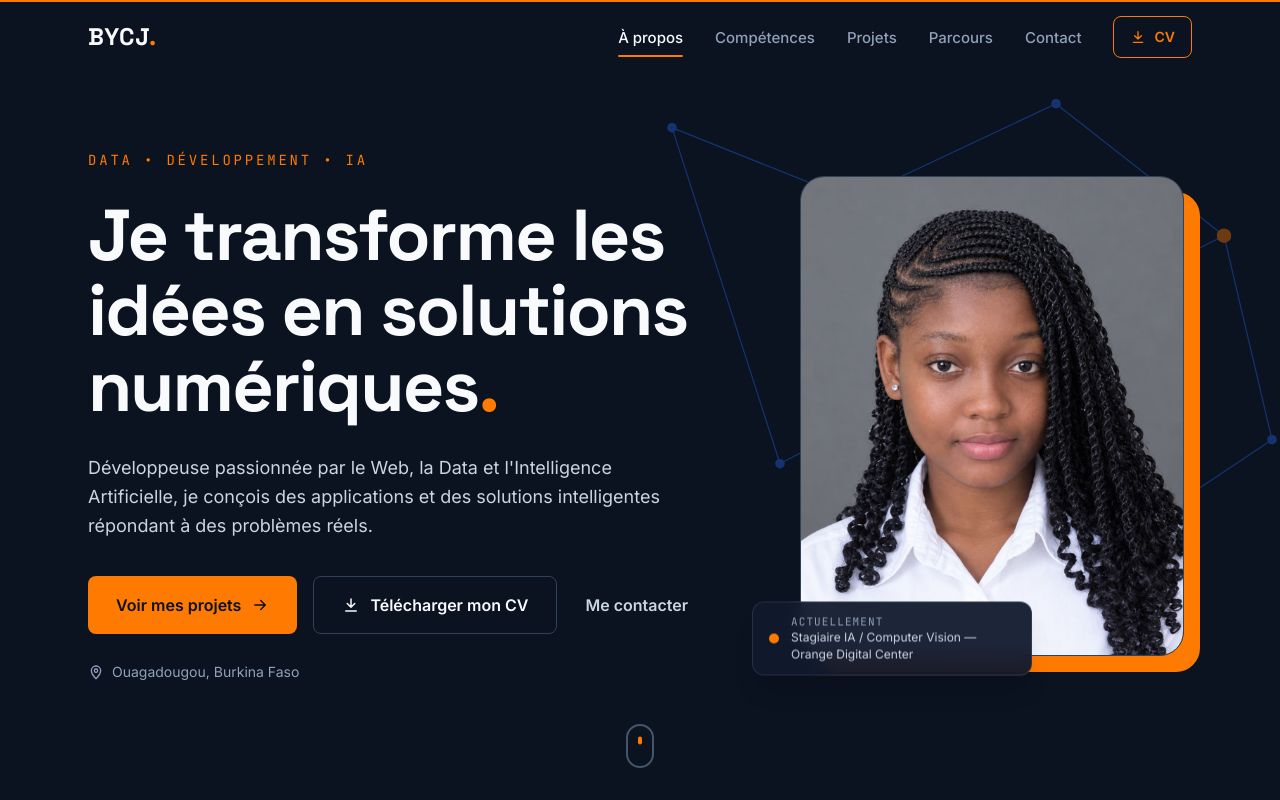
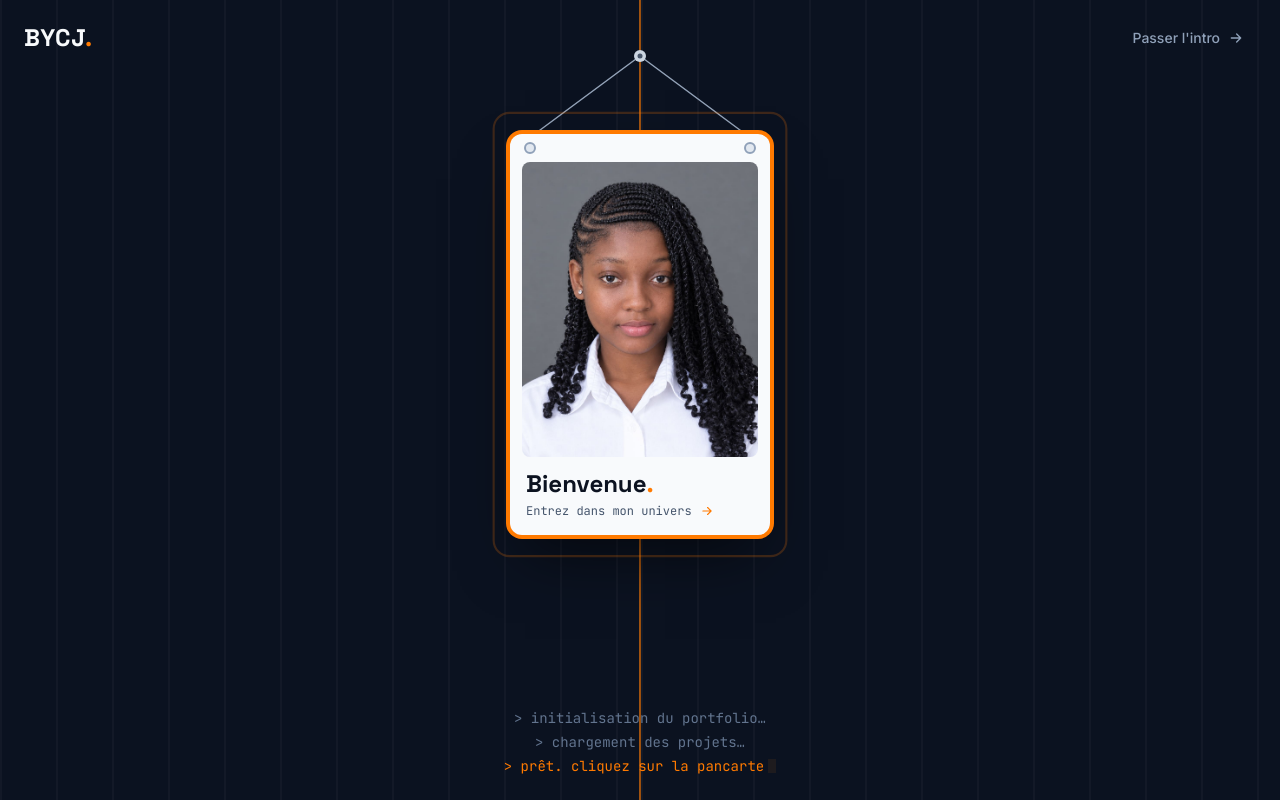
Before and after one commit to jenniferbationo2-tech/MonPortfolio, a React (Vite) app: page / in a window 1280 px wide. Shown: the top 800 px of the page. Built offline with nearby package versions, Linux system fonts and the light colour scheme.

Commit message:
Intro : pancarte suspendue et ouverture du rideau

```diff
--- a/src/App.jsx
+++ b/src/App.jsx
@@ -1,4 +1,6 @@
+import { useCallback, useState } from 'react'
 import { MotionConfig } from 'motion/react'
+import Intro from './components/Intro'
 import Navbar from './components/Navbar'
 import Hero from './components/Hero'
 import About from './components/About'
@@ -8,21 +10,53 @@ import Journey from './components/Journey'
 import Contact from './components/Contact'
 import Footer from './components/Footer'
 
+const INTRO_KEY = 'bycj-intro-vue'
+
+// L'intro ne s'affiche qu'à la première visite, et jamais si la personne
+// a demandé à son système de réduire les animations.
+function shouldShowIntro() {
+  try {
+    if (window.matchMedia('(prefers-reduced-motion: reduce)').matches) return false
+    return localStorage.getItem(INTRO_KEY) !== '1'
+  } catch {
+    return false
+  }
+}
+
 function App() {
+  const [showIntro, setShowIntro] = useState(shouldShowIntro)
+  const [heroReady, setHeroReady] = useState(() => !showIntro)
+
+  const openIntro = useCallback(() => setHeroReady(true), [])
+  const finishIntro = useCallback(() => {
+    setShowIntro(false)
+    try {
+      localStorage.setItem(INTRO_KEY, '1')
+    } catch {
+      // Stockage indisponible (navigation privée) : l'intro reviendra, ce n'est pas grave
+    }
+  }, [])
+
+  const replayIntro = () => {
+    setHeroReady(false)
+    setShowIntro(true)
+  }
+
   return (
     // reducedMotion="user" : si la personne a demandé moins d'animations
     // dans son système, Motion les désactive automatiquement.
     <MotionConfig reducedMotion="user">
+      {showIntro && <Intro onOpen={openIntro} onDone={finishIntro} />}
       <Navbar />
       <main>
-        <Hero />
+        <Hero ready={heroReady} />
         <About />
         <Skills />
         <Projects />
         <Journey />
         <Contact />
       </main>
-      <Footer />
+      <Footer onReplayIntro={replayIntro} />
     </MotionConfig>
   )
 }
--- a/src/components/Footer.jsx
+++ b/src/components/Footer.jsx
@@ -4,7 +4,7 @@ import Icon from './ui/Icon'
 // Calculé une seule fois au chargement, pas à chaque affichage
 const year = new Date().getFullYear()
 
-export default function Footer() {
+export default function Footer({ onReplayIntro }) {
   return (
     <footer className="bg-navy-deep text-slate-400">
       <div className="mx-auto flex max-w-6xl flex-wrap items-center justify-between gap-4 px-4 py-8 sm:px-6">
@@ -14,6 +14,16 @@ export default function Footer() {
         <span className="font-mono text-[13px]">
           © {year} {profile.name}
         </span>
+        <div className="flex items-center gap-3">
+          {onReplayIntro && (
+            <button
+              type="button"
+              onClick={onReplayIntro}
+              className="min-h-11 px-2 font-mono text-[13px] underline-offset-4 transition-colors hover:text-orange hover:underline"
+            >
+              Revoir l'intro
+            </button>
+          )}
           <a
             href="#accueil"
             aria-label="Revenir en haut de la page"
@@ -22,6 +32,7 @@ export default function Footer() {
             <Icon name="arrowUp" size={18} />
           </a>
         </div>
+      </div>
     </footer>
   )
 }
--- a/src/components/Hero.jsx
+++ b/src/components/Hero.jsx
@@ -35,16 +35,19 @@ function Portrait() {
   )
 }
 
-export default function Hero() {
+// ready : false tant que le rideau de l'intro est fermé → les animations attendent
+export default function Hero({ ready = true }) {
   return (
     <section id="accueil" className="relative overflow-hidden bg-navy text-cream">
-      <NetworkBackground className="pointer-events-none absolute -right-24 top-10 w-[720px] max-w-none opacity-40 md:-right-10" />
+      {ready && (
+        <NetworkBackground className="pointer-events-none absolute -right-24 top-10 w-[720px] max-w-none opacity-40 md:-right-10" />
+      )}
 
       <div className="relative mx-auto flex min-h-screen max-w-6xl flex-wrap items-center gap-16 px-4 pb-24 pt-32 sm:px-6">
         <motion.div
           variants={container}
           initial="hidden"
-          animate="show"
+          animate={ready ? 'show' : 'hidden'}
           className="flex min-w-0 flex-[1_1_520px] flex-col gap-7"
         >
           <motion.p variants={item} className="font-mono text-sm tracking-[0.2em] text-orange">
@@ -90,8 +93,8 @@ export default function Hero() {
 
         <motion.div
           initial={{ opacity: 0, scale: 0.92, rotate: -2 }}
-          animate={{ opacity: 1, scale: 1, rotate: 0 }}
-          transition={{ duration: 1, delay: 0.5, ease: [0.22, 1, 0.36, 1] }}
+          animate={ready ? { opacity: 1, scale: 1, rotate: 0 } : { opacity: 0, scale: 0.92, rotate: -2 }}
+          transition={{ duration: 1, delay: ready ? 0.5 : 0, ease: [0.22, 1, 0.36, 1] }}
           className="relative flex flex-[0_1_400px] flex-col items-center"
         >
           <Portrait />
@@ -119,8 +122,8 @@ export default function Hero() {
         aria-label="Descendre vers la section À propos"
         className="absolute bottom-8 left-1/2 hidden h-11 w-7 -translate-x-1/2 justify-center rounded-full border-2 border-slate-600 pt-2 lg:flex"
         initial={{ opacity: 0 }}
-        animate={{ opacity: 1 }}
-        transition={{ delay: 1.6 }}
+        animate={{ opacity: ready ? 1 : 0 }}
+        transition={{ delay: ready ? 1.6 : 0 }}
       >
         <motion.span
           className="h-2 w-1 rounded-full bg-orange"
--- /dev/null
+++ b/src/components/Intro.jsx
@@ -0,0 +1,190 @@
+import { useEffect, useRef, useState } from 'react'
+import { motion, useMotionValue, useSpring } from 'motion/react'
+import { profile } from '../data/portfolio'
+import Icon from './ui/Icon'
+
+const bootLines = ['> initialisation du portfolio…', '> chargement des projets…', '> prêt. cliquez sur la pancarte']
+
+// Plis du rideau : fines bandes verticales
+const pleats = {
+  backgroundImage: 'repeating-linear-gradient(90deg, rgba(255,255,255,0.03) 0 2px, transparent 2px 56px)',
+}
+const curtainEase = [0.76, 0, 0.24, 1]
+
+// Écran d'accueil : une pancarte (la photo) suspendue à un clou sur un rideau.
+// onOpen : appelé au clic (le Hero démarre) ; onDone : quand le rideau est ouvert.
+export default function Intro({ onOpen, onDone }) {
+  const [opening, setOpening] = useState(false)
+  const [step, setStep] = useState(0)
+  const signRef = useRef(null)
+
+  // Inclinaison de la pancarte. Un ressort peu amorti → elle se balance avant de se stabiliser.
+  const tilt = useMotionValue(0)
+  const rotate = useSpring(tilt, { stiffness: 45, damping: 5, mass: 1.2 })
+
+  const enter = () => {
+    if (opening) return
+    setOpening(true)
+    tilt.set(0)
+    onOpen()
+    setTimeout(onDone, 1500)
+  }
+
+  useEffect(() => {
+    // Page bloquée en haut tant que le rideau est fermé
+    // 'instant' : sinon le défilement doux du site s'appliquerait (cas « Revoir l'intro » depuis le bas)
+    window.scrollTo({ top: 0, behavior: 'instant' })
+    document.body.style.overflow = 'hidden'
+
+    // Petite secousse à l'arrivée de la pancarte, puis focus pour le clavier
+    const swing = setTimeout(() => {
+      tilt.set(12)
+      setTimeout(() => tilt.set(0), 140)
+      signRef.current?.focus({ preventScroll: true })
+    }, 900)
+    const boot1 = setTimeout(() => setStep(1), 700)
+    const boot2 = setTimeout(() => setStep(2), 1500)
+
+    return () => {
+      document.body.style.overflow = ''
+      clearTimeout(swing)
+      clearTimeout(boot1)
+      clearTimeout(boot2)
+    }
+  }, [tilt])
+
+  useEffect(() => {
+    const onKey = (e) => e.key === 'Escape' && enter()
+    document.addEventListener('keydown', onKey)
+    return () => document.removeEventListener('keydown', onKey)
+  })
+
+  // La pancarte penche vers le curseur
+  const handleMove = (e) => {
+    if (opening || !signRef.current) return
+    const rect = signRef.current.getBoundingClientRect()
+    const dx = (e.clientX - (rect.left + rect.width / 2)) / (window.innerWidth / 2)
+    tilt.set(Math.max(-1, Math.min(1, dx)) * 10)
+  }
+
+  return (
+    <div
+      className={`fixed inset-0 z-[100] overflow-hidden ${opening ? 'pointer-events-none' : ''}`}
+      onMouseMove={handleMove}
+    >
+      {/* Rideau : deux pans qui s'écartent */}
+      <motion.div
+        className="absolute inset-y-0 left-0 w-1/2 border-r border-orange/60 bg-navy"
+        style={pleats}
+        animate={{ x: opening ? '-100%' : 0 }}
+        transition={{ duration: 1, delay: 0.45, ease: curtainEase }}
+      />
+      <motion.div
+        className="absolute inset-y-0 right-0 w-1/2 border-l border-orange/60 bg-navy"
+        style={pleats}
+        animate={{ x: opening ? '100%' : 0 }}
+        transition={{ duration: 1, delay: 0.45, ease: curtainEase }}
+      />
+
+      {/* Barre du haut : signature + passer l'intro */}
+      <motion.div
+        className="absolute inset-x-0 top-0 flex items-center justify-between px-4 py-4 sm:px-6"
+        animate={{ opacity: opening ? 0 : 1 }}
+        transition={{ duration: 0.3 }}
+      >
+        <span className="font-display text-2xl font-bold tracking-wide text-cream">
+          BYCJ<span className="text-orange">.</span>
+        </span>
+        <button
+          type="button"
+          onClick={enter}
+          className="flex min-h-11 items-center gap-2 rounded-lg px-3 text-sm font-medium text-slate-400 transition-colors hover:text-cream"
+        >
+          Passer l'intro <Icon name="arrowRight" size={16} />
+        </button>
+      </motion.div>
+
+      {/* Pancarte suspendue */}
+      <motion.div
+        className="absolute left-1/2 top-[6vh] w-[240px] -translate-x-1/2 sm:w-[260px]"
+        initial={{ y: '-110vh' }}
+        animate={{ y: opening ? '-130vh' : 0 }}
+        transition={
+          opening
+            ? { duration: 0.6, ease: [0.7, 0, 0.84, 0] }
+            : { type: 'spring', stiffness: 70, damping: 11, delay: 0.25 }
+        }
+      >
+        <motion.div style={{ rotate, transformOrigin: '50% 0%' }} className="flex flex-col items-center">
+          {/* Clou + fils */}
+          <svg aria-hidden="true" viewBox="0 0 260 90" className="block w-full" fill="none">
+            <path d="M130 8L22 88M130 8l108 80" stroke="#94A3B8" strokeWidth="1.5" />
+            <circle cx="130" cy="8" r="6" fill="#CBD5E1" />
+            <circle cx="130" cy="8" r="2.5" fill="#475569" />
+          </svg>
+
+          <motion.button
+            ref={signRef}
+            type="button"
+            onClick={enter}
+            aria-label="Entrer sur le portfolio"
+            whileHover={{ scale: 1.04 }}
+            whileTap={{ scale: 0.97 }}
+            className="group relative -mt-1 w-full rounded-xl bg-cream p-3 pb-4 text-left text-navy shadow-[0_30px_60px_-15px_rgba(0,0,0,0.6)] outline-none focus-visible:ring-4 focus-visible:ring-orange"
+          >
+            {/* Œillets où passent les fils */}
+            <span className="absolute left-[14px] top-2 h-3 w-3 rounded-full border-2 border-slate-400 bg-slate-200" />
+            <span className="absolute right-[14px] top-2 h-3 w-3 rounded-full border-2 border-slate-400 bg-slate-200" />
+
+            {/* Halo qui invite à cliquer */}
+            <motion.span
+              aria-hidden="true"
+              className="pointer-events-none absolute -inset-2 rounded-2xl border-2 border-orange"
+              animate={{ opacity: [0, 0.7, 0], scale: [0.97, 1.04, 1.08] }}
+              transition={{ duration: 2, repeat: Infinity, ease: 'easeOut', delay: 1.4 }}
+            />
+
+            <span className="mt-4 block aspect-[4/5] overflow-hidden rounded-lg bg-slate-200">
+              <img src={profile.portrait} alt="" className="h-full w-full object-cover" />
+            </span>
+            <span className="mt-3 block px-1">
+              <span className="block font-display text-2xl font-bold leading-tight">
+                Bienvenue<span className="text-orange">.</span>
+              </span>
+              <span className="mt-1 flex items-center gap-2 font-mono text-xs text-slate-600">
+                Entrez dans mon univers
+                <Icon name="arrowRight" size={14} className="text-orange transition-transform group-hover:translate-x-1" />
+              </span>
+            </span>
+          </motion.button>
+        </motion.div>
+      </motion.div>
+
+      {/* Console de démarrage */}
+      <motion.div
+        className="absolute inset-x-0 bottom-6 flex flex-col items-center gap-1 px-4 font-mono text-xs sm:text-sm"
+        animate={{ opacity: opening ? 0 : 1 }}
+        transition={{ duration: 0.3 }}
+        aria-hidden="true"
+      >
+        {bootLines.slice(0, step + 1).map((line, i) => (
+          <motion.p
+            key={line}
+            initial={{ opacity: 0, y: 6 }}
+            animate={{ opacity: 1, y: 0 }}
+            className={i === step ? 'text-orange' : 'text-slate-500'}
+          >
+            {line}
+            {i === step && (
+              <motion.span
+                className="ml-1 inline-block h-3.5 w-2 translate-y-0.5 bg-orange"
+                animate={{ opacity: [1, 0] }}
+                transition={{ duration: 0.8, repeat: Infinity, repeatType: 'reverse' }}
+              />
+            )}
+          </motion.p>
+        ))}
+      </motion.div>
+    </div>
+  )
+}
```
Lines whose indentation alone changed are shown as unchanged.
